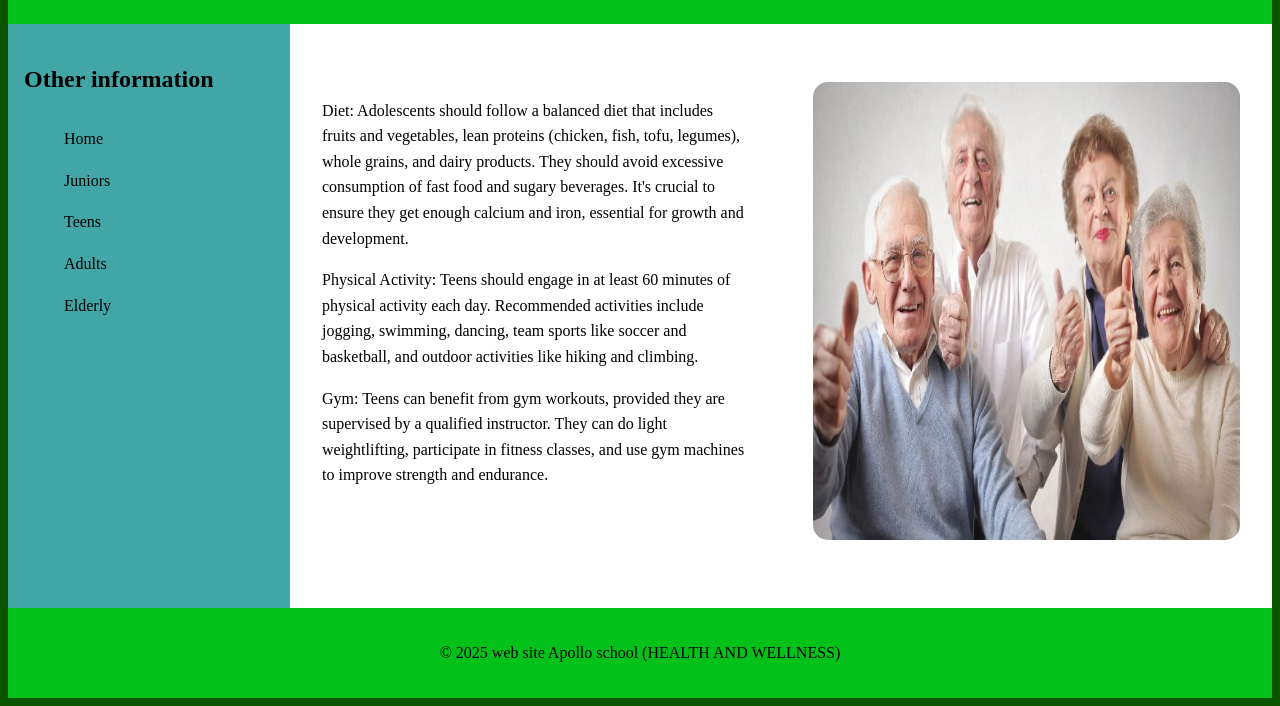
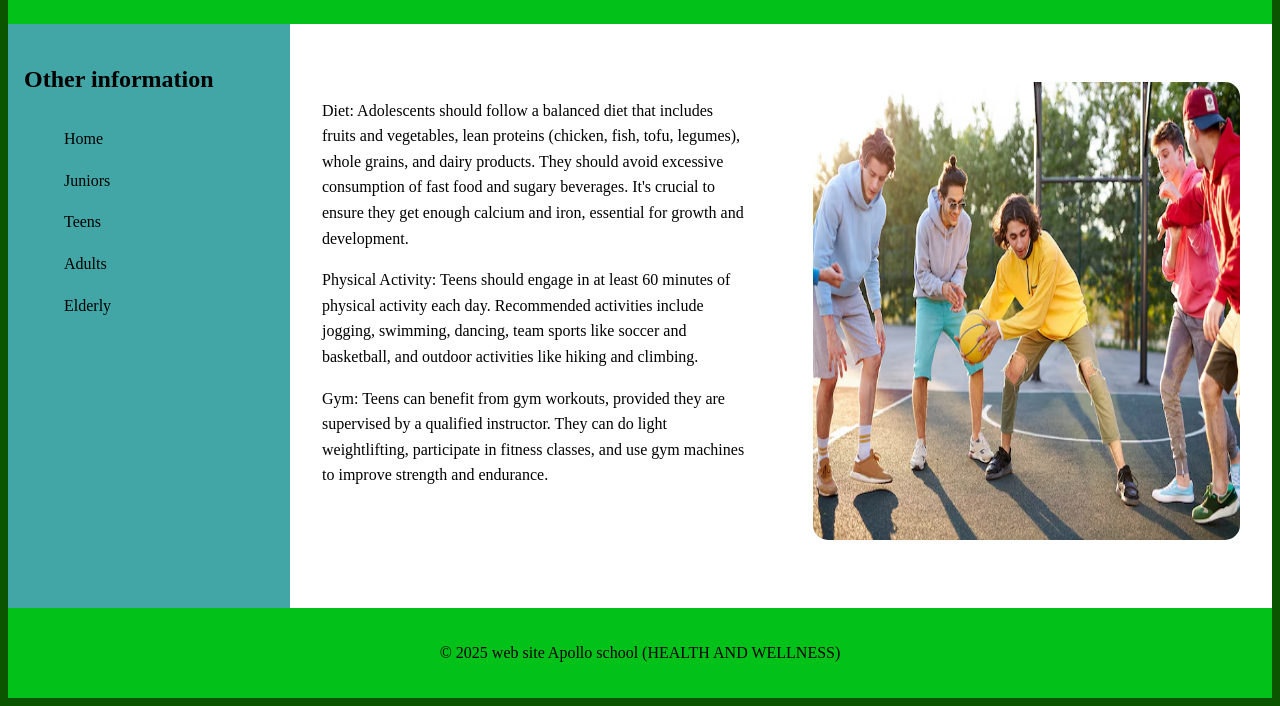
Before and after one commit to BN-droid/Apollo, a plain HTML site: page teens.html in a window 1280 px wide. Shown: the part 110-816 px from the top of the page. Drawn offline with Linux system fonts and the light colour scheme.

Commit message:
change the name

```diff
--- a/teens.html
+++ b/teens.html
@@ -148,7 +148,7 @@
 
         <div class="content">
             <br>
-            <img src="5.jpeg" height="88%" width="100%" class="arrotonda-angoli">
+            <img src="3.jpeg" height="88%" width="100%" class="arrotonda-angoli">
         </div>
     </div>
 
```
